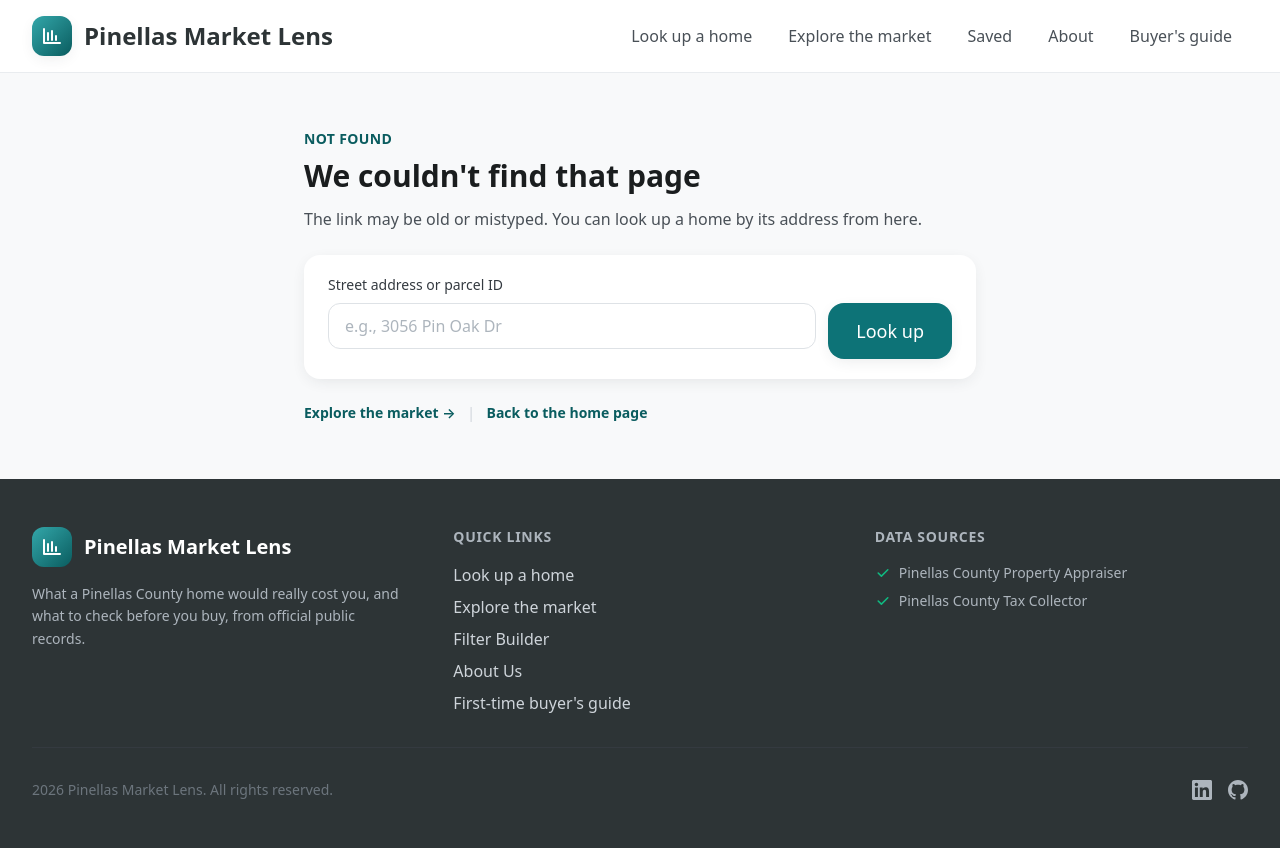
After one commit to pgil256/home_finder, a Django app: template templates/404.html in a window 1280 px wide. The commit adds this page. Run offline with Django 5.2, Linux system fonts and the light colour scheme; the template is opened without the code that fills it, so the values that code supplies are empty.

Commit message:
Add styled 404 and 500 pages
A bad parcel ID returned Django's bare "Not Found". The 404 page now
extends the site layout and offers the lookup box; for a parcel URL it says
the parcel ID isn't in the county's current file. The 500 page says the
data is unavailable and links the status endpoint. Django renders it with
an empty context, and a test checks it runs no queries.

Co-Authored-By: Claude Opus 5.5 <noreply@anthropic.com>

```diff
--- /dev/null
+++ b/templates/404.html
@@ -0,0 +1,33 @@
+{% extends 'base.html' %}
+
+{% block title %}Not Found - Pinellas Market Lens{% endblock %}
+
+{% block content %}
+<div class="mx-auto max-w-2xl space-y-6 py-8">
+    <div>
+        <p class="text-sm font-semibold uppercase tracking-wide text-primary-600">Not found</p>
+        {% if request.resolver_match.url_name == 'property-detail' %}
+        <h1 class="mt-2 font-display text-display-sm text-charcoal-900">That parcel isn't in the county's current file</h1>
+        <p class="mt-3 text-charcoal-600">
+            There is no parcel <span class="font-mono text-sm text-charcoal-800">{{ request.resolver_match.kwargs.parcel_id }}</span> in the latest Pinellas County Property Appraiser data.
+            The county renumbers a parcel when it is split or combined, and a mistyped digit lands here too. Try the street address instead.
+        </p>
+        {% else %}
+        <h1 class="mt-2 font-display text-display-sm text-charcoal-900">We couldn't find that page</h1>
+        <p class="mt-3 text-charcoal-600">The link may be old or mistyped. You can look up a home by its address from here.</p>
+        {% endif %}
+    </div>
+
+    <div class="card">
+        <div class="card-body">
+            {% include 'analytics/partials/lookup-form.html' %}
+        </div>
+    </div>
+
+    <p class="text-sm">
+        <a href="{% url 'insights' %}" class="font-semibold text-primary-600 hover:text-primary-700">Explore the market <span aria-hidden="true">&rarr;</span></a>
+        <span class="mx-2 text-charcoal-300" aria-hidden="true">|</span>
+        <a href="{% url 'home' %}" class="font-semibold text-primary-600 hover:text-primary-700">Back to the home page</a>
+    </p>
+</div>
+{% endblock %}
```
Also changed, not shown: apps/analytics/tests/test_views.py (+48 -0 lines), templates/500.html (added, +22 -0 lines), tests/e2e/test_smoke.py (+3 -0 lines), static/css/style.css.
